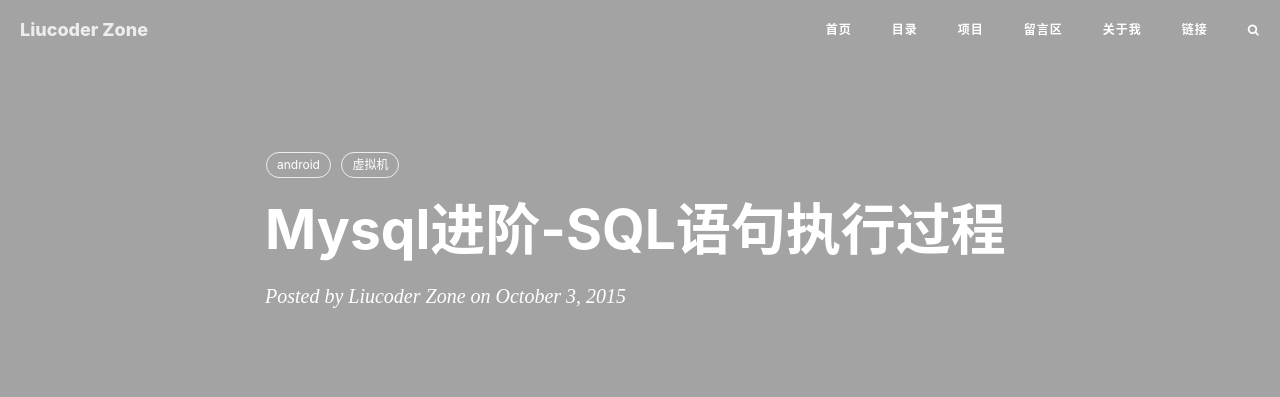
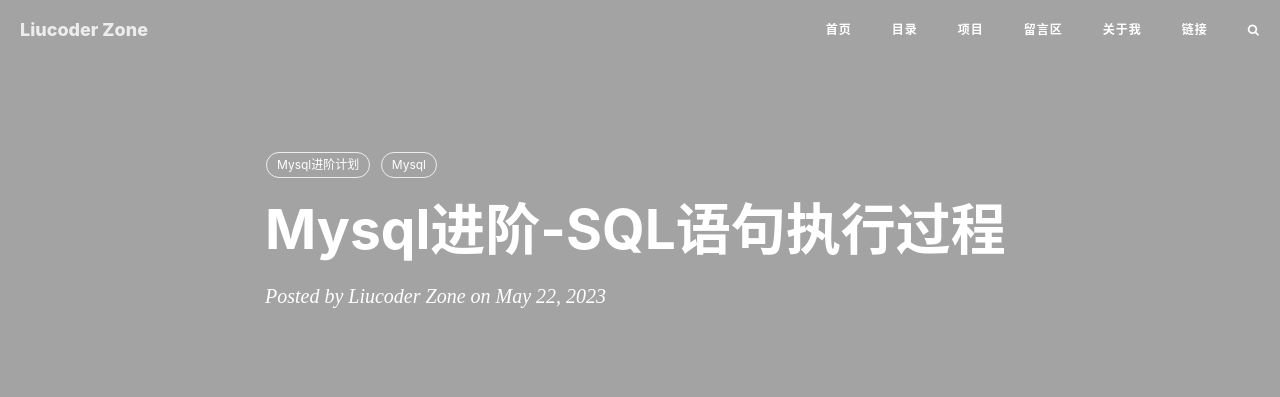
Before and after one commit to cpudream/blog, a Jekyll site: the page built from _posts/2023/2023-05-22-Mysql-select-principle.md, in a window 1280 px wide and 900 px high. Shown: the top 397 px of the window. Built offline with Jekyll 4.4.1, drawn with Linux system fonts in a browser that asks for light colours; nearby versions of some CDN libraries; comment, search, counter and statistics services are not loaded; some of the changed text lies outside the part shown.

Commit message:
feat: 推送mysql文章

```diff
--- a/_posts/2023/2023-05-22-Mysql-select-principle.md
+++ b/_posts/2023/2023-05-22-Mysql-select-principle.md
@@ -1,11 +1,11 @@
 ---
 layout: post
 title:  "Mysql进阶-SQL语句执行过程"
-date:   2015-10-03 22:10:54
+date:   2023-05-22 22:10:54
 catalog:  true
 tags:
-    - android
-    - 虚拟机
+    - Mysql进阶计划
+    - Mysql
 
 ---
 
```
